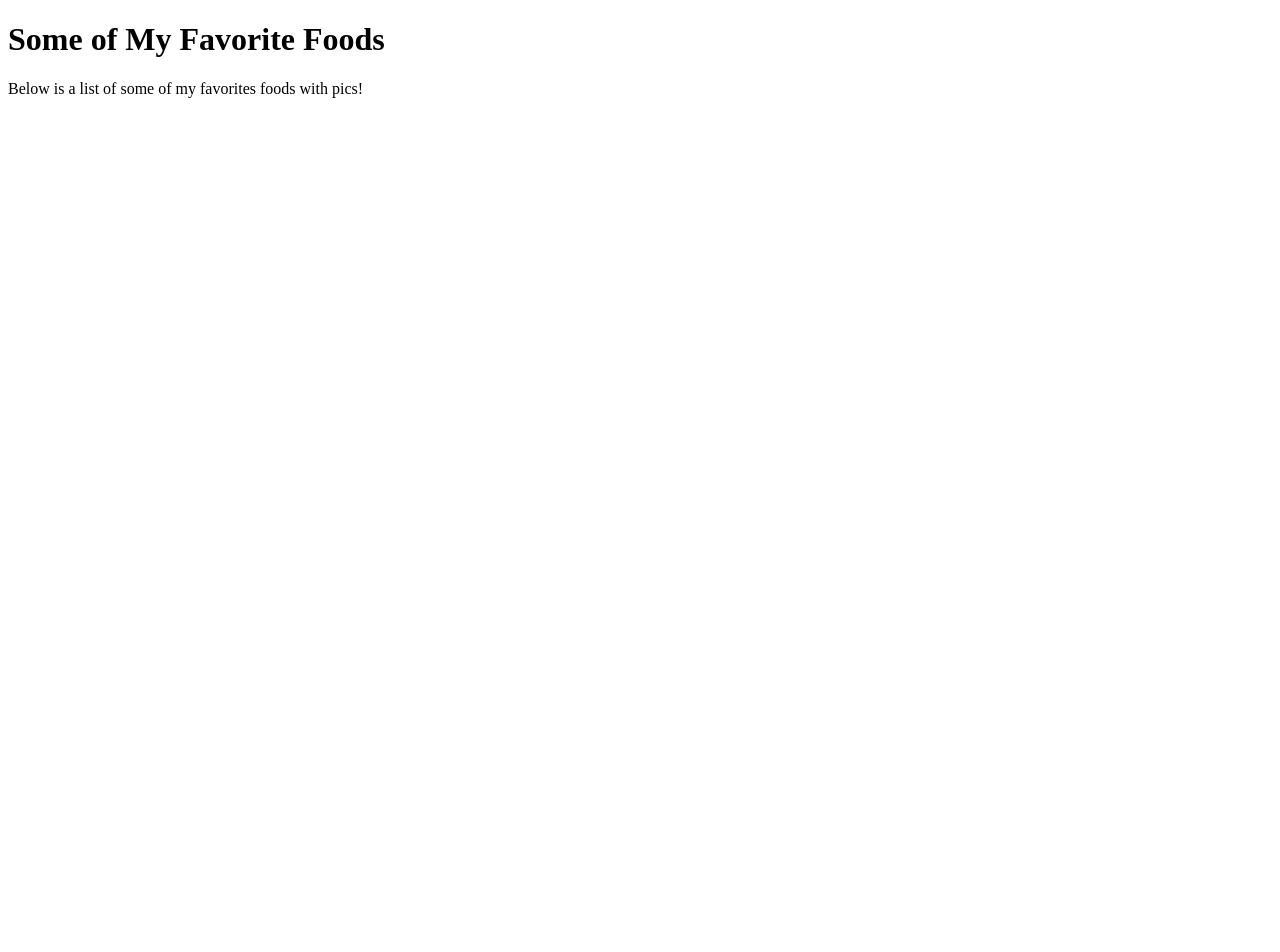
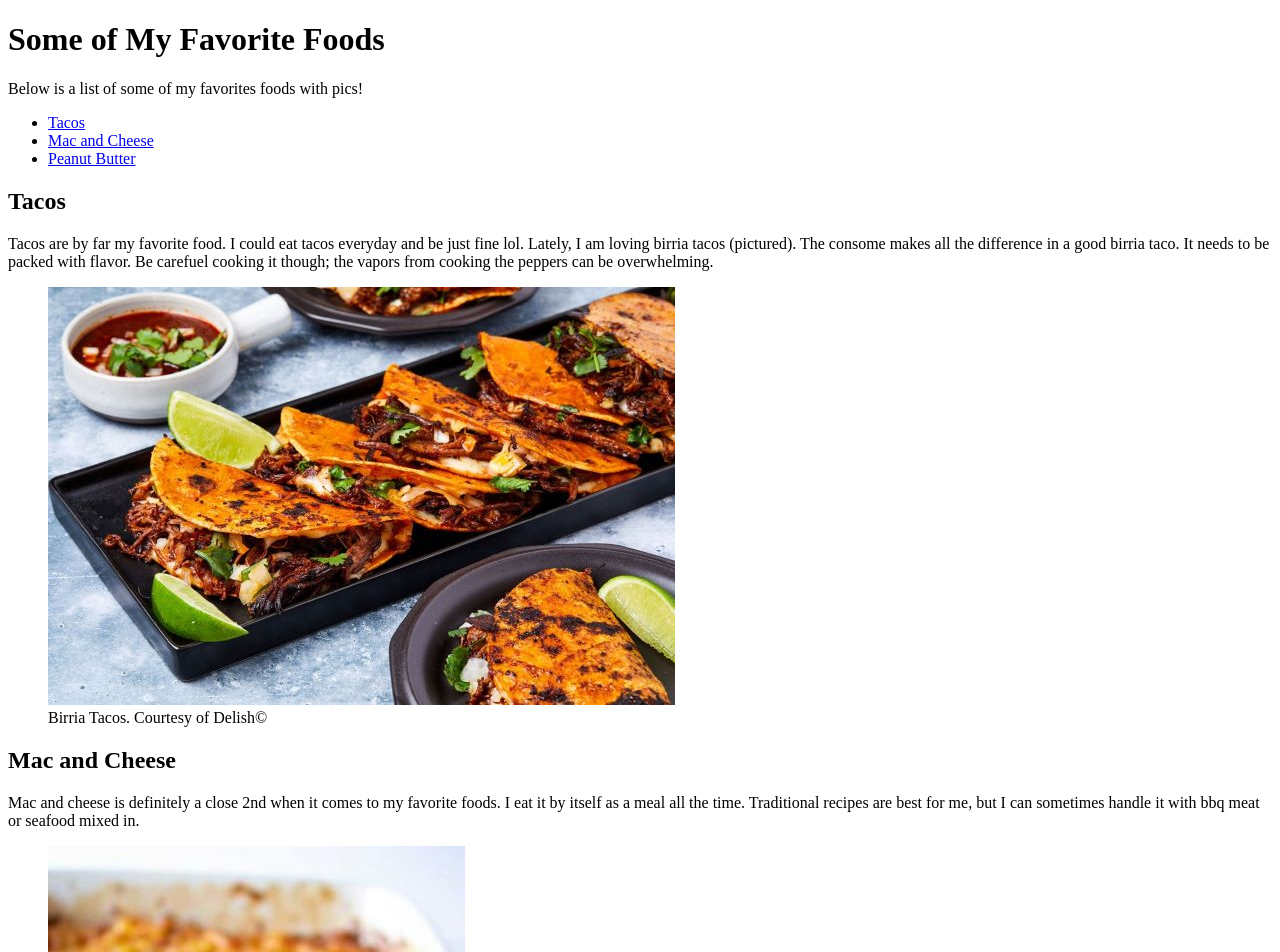
Before and after one commit to KC-LC101-June-22/js-assignment-4-html-me-something-KleCodes, a website: page index.html in a window 1280 px wide. Shown: the top 952 px of the page. Before the commit the page ends 800 px from the top, so only its background shows below. Drawn offline with Linux system fonts and the light colour scheme.

Commit message:
Kellie's Favorite Foods webpage

```diff
--- a/index.html
+++ b/index.html
@@ -4,11 +4,68 @@
    <head>
       <title>Kellie's Favorite Foods</title>
    </head>
-
    <body>
      <header>
        <h1>Some of My Favorite Foods</h1>
        <p>Below is a list of some of my favorites foods with pics!</p>
+       <nav>
+         <ul>
+            <li>
+               <a href="#birria tacos">Tacos</a>
+            </li>
+            <li>
+               <a href="#mac and cheese"> Mac and Cheese</a>
+            </li>
+            <li>
+               <a href="#apples w&frasl; peanut butter">Peanut Butter</a>
+            </li>
+         </ul>
+       </nav>
      </header>
+     <main>
+      <article>
+        <section>
+         <a name="birria tacos"></a>
+         <h2>Tacos</h2>
+         <p>
+           Tacos are by far my favorite food.  I could eat tacos everyday and be just fine lol.  Lately, I am loving birria tacos &#40;pictured&#41;.  The  consome makes all the difference in a good birria taco.  It needs to be packed with flavor.  Be carefuel cooking it though&#59; the vapors from cooking the peppers can be overwhelming.
+         </p>
+         <figure>
+            <img src="images/birria tacos.jpg" alt="Picture of birria tacos;">
+            <figcaption>
+               Birria Tacos.  Courtesy of Delish&copy;
+            </figcaption>
+         </figure>
+        </section>
+        <section>
+         <a name="mac and cheese"></a>
+         <h2>Mac and Cheese</h2>
+         <p>
+            Mac and cheese is definitely a close 2nd when it comes to my favorite foods.  I eat it by itself as a meal all the time.  Traditional recipes are best for me&#44; but I can sometimes handle it with bbq meat or seafood mixed in.
+         </p>
+         <figure>
+            <img src="images/mac and cheese.jpg" alt="Picture of baked mac & cheese">
+            <figurecaption>
+               Baked Mac &#38; Cheese.  Courtesy of The Hungry BlueBird&copy;
+            </figurecaption>
+         </figure>
+        </section>
+        <section>
+         <a name="apples w&frasl; peanut butter"></a>
+         <h2>Peanut Butter</h2>
+         <p>
+            Peanut butter is another favorite of mine.  Specifically, I love peanut butter with apples.  It is an excellent snack when I&#39;m craving something sweet.  My next goal is to try my hand a making peanut butter in the Vitamix.
+         </p>
+         <figure>
+            <img src="images/peanut butter with apples.jpg" alt="Picture of apple slices with peanut butter">
+            <figurecaption>Peanut butter with apples.  Courtesy of H&#8211;E&#8211;B &copy;
+            </figurecaption>
+         </figure>
+        </section>
+      </article>
+     </main>
+     <footer>
+      <p>&copy; 2022 Kellie Allen</p>
+     </footer>
    </body>
 </html>
```
Also changed, not shown: images/birria tacos.jpg (added), images/mac and cheese.jpg (added), images/peanut butter with apples.jpg (added).
